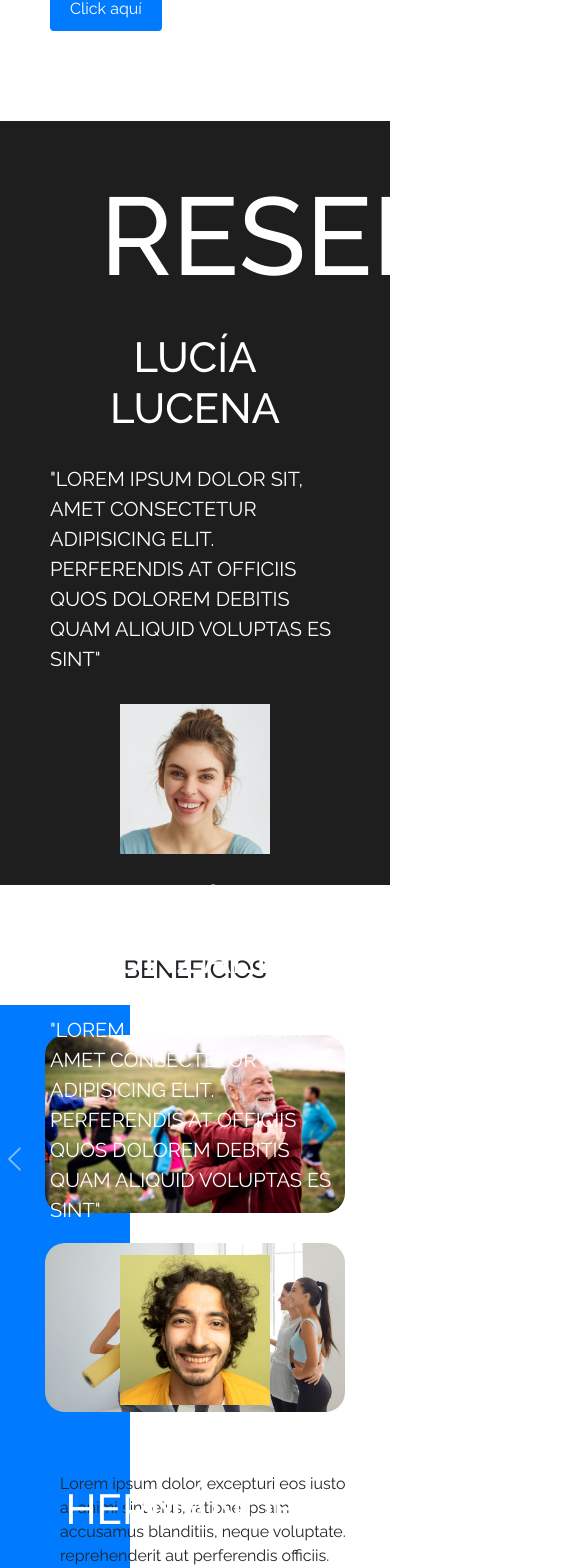
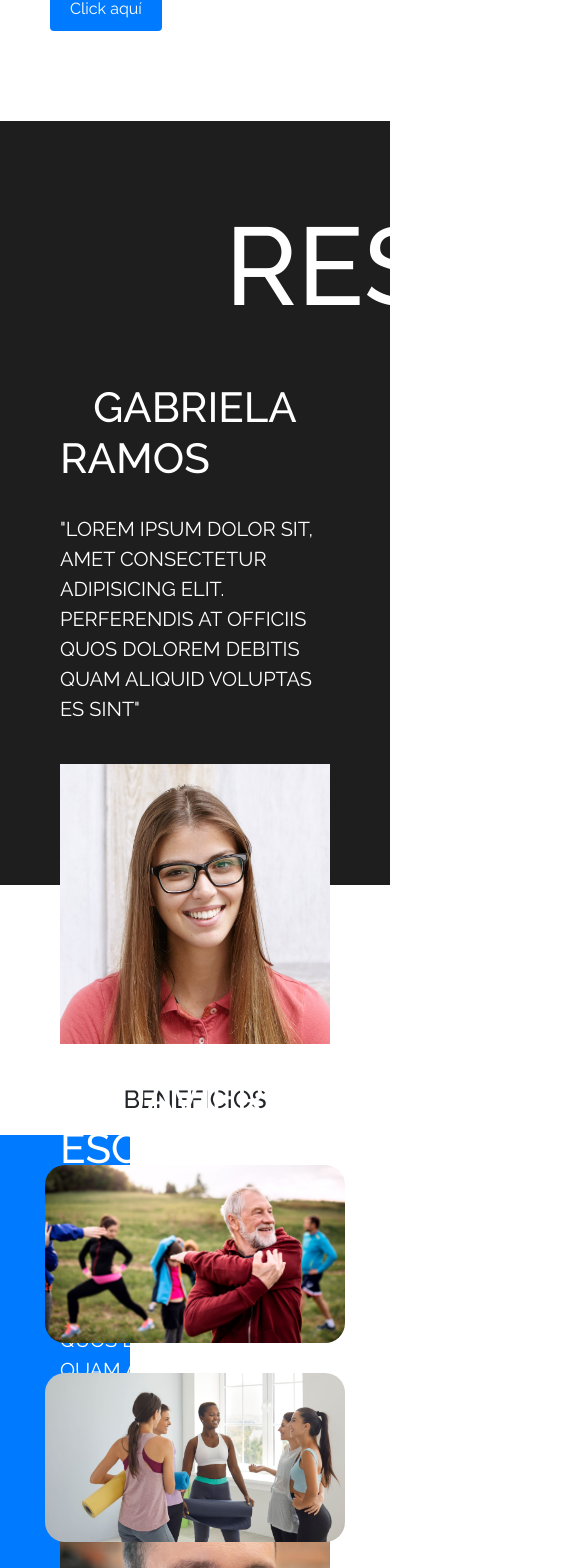
Before and after one commit to GabrielaRamos79/inner_visual_final_project, a React (Vite) app in the folder client/InnerVisual/: page / in a window 390 px wide. Shown: the part 1519-3087 px from the top of the page, 585 px wide, since content can reach past the window. Built offline with nearby package versions, Linux system fonts and the light colour scheme.

Commit message:
section review without responsive

```diff
--- a/client/InnerVisual/src/components/review/Review.jsx
+++ b/client/InnerVisual/src/components/review/Review.jsx
@@ -20,48 +20,54 @@ const Review = () => {
           <Carousel.Item>
             <div className='cardsReview'>
               <div className='card1Review'>
-                <h2 className='cardsName'>Lucía Lucena</h2>
-                <p className='cardsP'>"Lorem ipsum dolor sit, amet consectetur adipisicing elit. Perferendis at officiis quos dolorem debitis quam aliquid voluptas es sint"</p>
+                <h2 className='cardName'>Lucía</h2>
+                <h2 className='cardSurname'>Lucena</h2>
+                <p className='cardP'>"Lorem ipsum dolor sit, amet consectetur adipisicing elit. Perferendis at officiis quos dolorem debitis quam aliquid voluptas es sint"</p>
                 <img className='review1' src={review1} alt="mujer sonriente moño recogido" />
               </div>
 
               <div className='card2Review'>
-                <h2 className='cardsName'>Raúl González</h2>
-                <p className='cardsP'>"Lorem ipsum dolor sit, amet consectetur adipisicing elit. Perferendis at officiis quos dolorem debitis quam aliquid voluptas es sint"</p>
+                <h2 className='cardName'>Raúl</h2>
+                <h2 className='cardSurname'>González</h2>
+                <p className='cardP'>"Lorem ipsum dolor sit, amet consectetur adipisicing elit. Perferendis at officiis quos dolorem debitis quam aliquid voluptas es sint"</p>
                 <img className='review2' src={review2} alt="hombre sonriente pelo rizado" />
               </div>
 
               <div className='card3Review'>
-                <h2 className='cardsName'>María Hernández</h2>
-                <p className='cardsP'>"Lorem ipsum dolor sit, amet consectetur adipisicing elit. Perferendis at officiis quos dolorem debitis quam aliquid voluptas es sint"</p>
+                <h2 className='cardName'>Ana</h2>
+                <h2 className='cardSurname'>Hernández</h2>
+                <p className='cardP'>"Lorem ipsum dolor sit, amet consectetur adipisicing elit. Perferendis at officiis quos dolorem debitis quam aliquid voluptas es sint"</p>
                 <img className='review3' src={review3} alt="mujer sonriente pelirroja" />
               </div>
             </div>
           </Carousel.Item>
 
-          {/* <Carousel.Item>
+          <Carousel.Item>
             <div className='cardsReview'>
               <div className='card4Review'>
-                <h2 className='cardsName'>Gabriela Ramos</h2>
-                <p className='cardsP'>"Lorem ipsum dolor sit, amet consectetur adipisicing elit. Perferendis at officiis quos dolorem debitis quam aliquid voluptas es sint"</p>
+                <h2 className='cardName'>Gabriela</h2>
+                <h2 className='cardSurname'>Ramos</h2>
+                <p className='cardP'>"Lorem ipsum dolor sit, amet consectetur adipisicing elit. Perferendis at officiis quos dolorem debitis quam aliquid voluptas es sint"</p>
                 <img className='review4' src={review4} alt="mujer con gafas pasta negra, pelo largo liso" />
               </div>
 
               <div className='card5Review'>
-                <h2 className='cardsName'>Javier Escudero</h2>
-                <p className='cardsP'>"Lorem ipsum dolor sit, amet consectetur adipisicing elit. Perferendis at officiis quos dolorem debitis quam aliquid voluptas es sint"</p>
+                <h2 className='cardName'>Javier</h2>
+                <h2 className='cardSurname'>Escudero</h2>
+                <p className='cardP'>"Lorem ipsum dolor sit, amet consectetur adipisicing elit. Perferendis at officiis quos dolorem debitis quam aliquid voluptas es sint"</p>
                 <img className='review5' src={review5} alt="hombre moreno con barba" />
               </div>
 
               <div className='card6Review'>
-                <h2 className='cardsName'>Gonzalo Parra</h2>
-                <p className='cardsP'>"Lorem ipsum dolor sit, amet consectetur adipisicing elit. Perferendis at officiis quos dolorem debitis quam aliquid voluptas es sint"</p>
+                <h2 className='cardName'>Gonzalo</h2>
+                <h2 className='cardSurname'>Parra</h2>
+                <p className='cardP'>"Lorem ipsum dolor sit, amet consectetur adipisicing elit. Perferendis at officiis quos dolorem debitis quam aliquid voluptas es sint"</p>
                 <img className='review6' src={review6} alt="hombre sonriente barbudo pelirrojo" />
               </div>
             </div>
-          </Carousel.Item> */}
+          </Carousel.Item>
+
         </Carousel>
-        <div className='whiteSection'></div>
       </section>
     </>
   );
--- a/client/InnerVisual/src/components/review/review.css
+++ b/client/InnerVisual/src/components/review/review.css
@@ -1,8 +1,8 @@
 
 .reviewSection{
     height: 764px;
-    margin-bottom: 70px;
-    background-color: #1E1E1F;
+    background-color: var(--black);
+    margin-bottom: 350px;
 }
 
 .titleReview{
@@ -10,44 +10,51 @@
     color: white;
     text-align: left;
     text-transform: uppercase;
-    padding-bottom: 30px;
-    padding-top: 50px;
-    margin-left: 100px;
+    padding-bottom: 50px;
+    padding-top: 80px;
+    padding-left: 225px;
 }
 
 .cardsReview{
     display: flex;
     align-items: center;
     justify-content:center;
-    text-align: center;
+    text-align: left;
     align-content: center;
-    padding: 0 50px;
+    padding: 0 30px;
 }
 
 .card1Review, .card2Review, .card3Review, .card4Review, .card5Review, .card6Review {
     max-width: 380px;
-    position: relative;
-    z-index: 1;
     border-radius: 20px;
     display: flex;
     flex-direction: column;
-    align-items: center;
+    align-items: left;
     justify-content: center;
+    padding: 0 10px;
 }
 
-.cardsName{
+.cardName{
+    font-size: 42px;
+    color: white;
+    text-transform: uppercase;
+}
+
+
+.cardSurname{
     font-size: 42px;
     color: white;
     text-transform: uppercase;
     margin-bottom: 30px;
+    text-align: left;
 }
 
-.cardsP {
+.cardP {
     font-size: 20px;
     text-transform: uppercase;
     color: white;
     text-align: left;
-    margin-bottom: 30px;
+    margin-bottom: 40px;
 }
 
 .review1, .review2, .review3, .review4, .review5, .review6 {
@@ -58,32 +65,39 @@
 }
 
 .carousel-control-next-icon, .carousel-control-prev-icon{
-    color: white;
+    visibility: hidden;
 }
 
-.carousel-control-prev-icon {
-    margin-right: 80px;
-}
-
-.carousel-control-next-icon {
-    margin-left: 80px;
+.carousel-indicators [data-bs-target] {
+    background-color: var(--black) !important;
+    height: 7px;
+    position: relative;
+    top:50px;
 }
 
 
-.whiteSection{
-    height: 350px;
-    color: pink;
+@media screen and (max-width: 1260px){
+    .review1, .review2, .review3, .review4, .review5, .review6 {
+        width: 280px;
+        height: 280px;
+    }
 }
 
 
+
+
 @media screen and (max-width: 950px) {
+    .reviewSection{
+        margin-bottom: 200px;
+    }
+
     .cardsReview{
         padding:0 15px;
     }
 
     .review1, .review2, .review3, .review4, .review5, .review6 {
-        width: 150px;
-        height: 150px;
+        width: 200px;
+        height: 200px;
     }
 
     .carousel-control-prev-icon {
@@ -116,25 +130,30 @@
         padding: 0 50px;
     }
 
-    .carousel-control-prev-icon {
+    .review1, .review2, .review3, .review4, .review5, .review6 {
+        width: 280px;
+        height: 280px;
+    }
+
+    /* .carousel-control-prev-icon {
         margin-right: 80px;
     }
 
     .carousel-control-next-icon {
         margin-left: 80px;
-    }
+    } */
 }
 
 
 
 @media screen and (max-width: 650px){
-    .carousel-control-prev-icon {
+    /* .carousel-control-prev-icon {
         margin-right: 60px;
     }
 
     .carousel-control-next-icon {
         margin-left: 60px;
-    }
+    } */
 }
 
 @media screen and (max-width: 530px){
@@ -145,4 +164,5 @@
     .carousel-control-next-icon {
         margin-left: 30px;
     }
-}
+
+    }
--- a/client/InnerVisual/src/index.css
+++ b/client/InnerVisual/src/index.css
@@ -46,7 +46,7 @@ p {
     --darkblue: #043B4E;
     --lightblue: #00B1E2;
     --orange: #E95115;
-    --black: #000;
+    --black: #1E1E1F;
     --white: #FFFFFF;
 }
 
```
